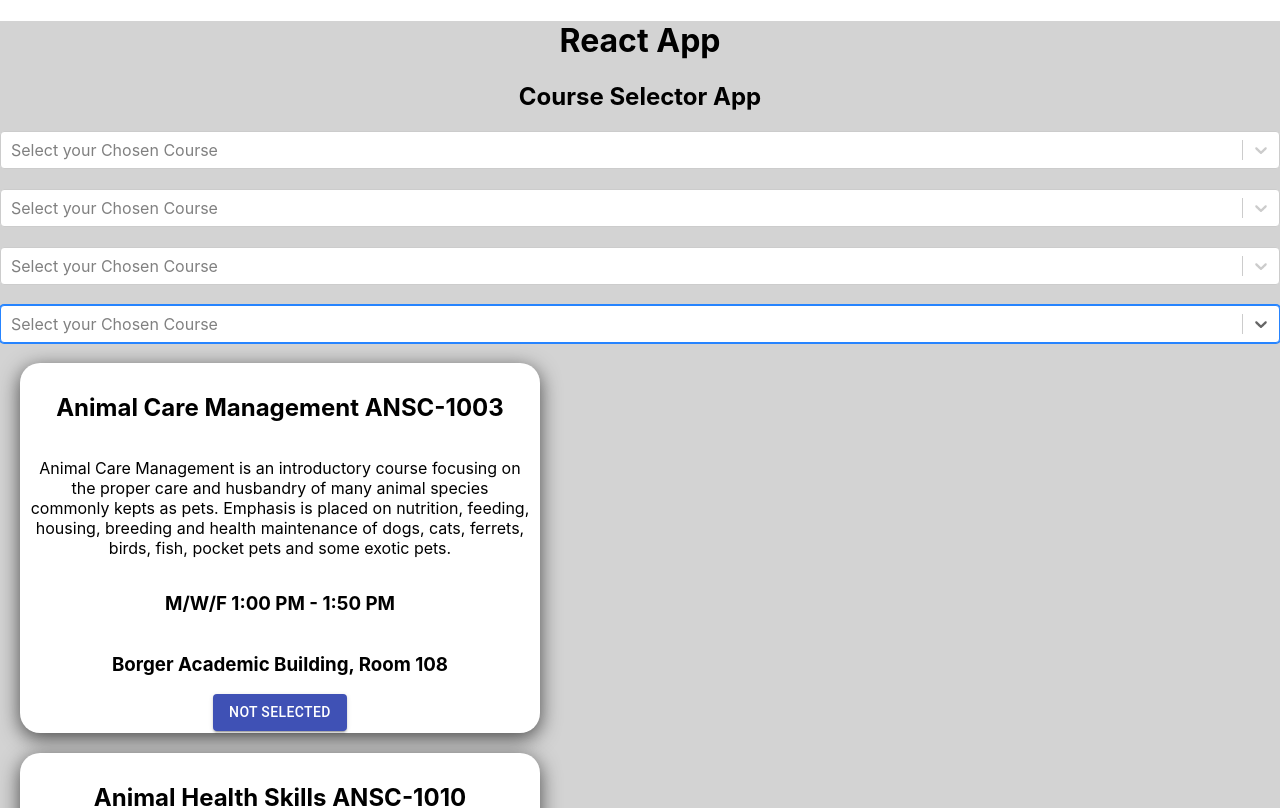
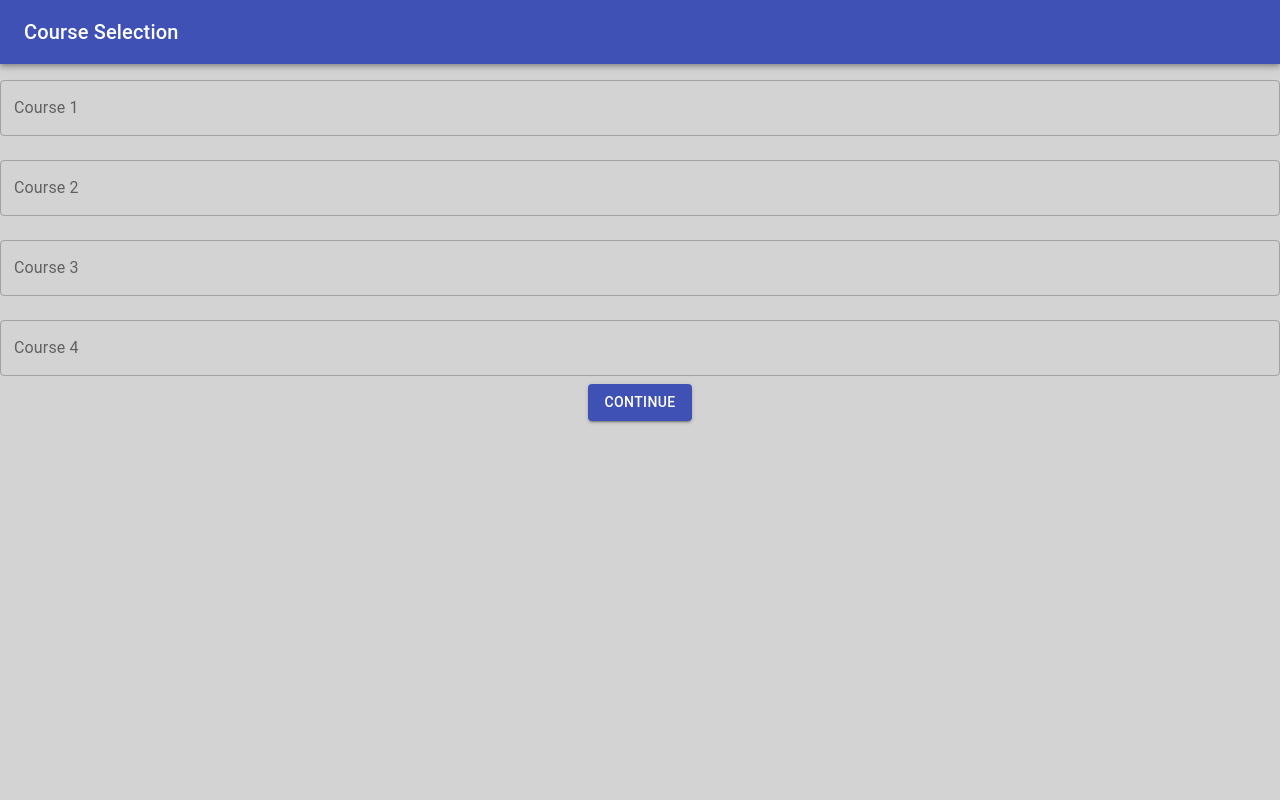
Before and after one commit to saiken86807/course-selector-app, a React (Create React App) app: page / in a window 1280 px wide. Shown: the top 808 px of the page. Built offline with nearby package versions, Linux system fonts and the light colour scheme.

Commit message:
created simple appbar/navbar to start

```diff
--- a/src/App.js
+++ b/src/App.js
@@ -3,16 +3,23 @@ import './App.css';
 import CourseList from './CatalogComponents/CourseList';
 import { CourseProvider } from './CatalogComponents/CourseCatalog';
 import Dropdown from './CatalogComponents/DropdownMenu';
+import ClassSelectionForm from './Form Components/ClassSelectionForm';
+import Toolbar from '@material-ui/core/Toolbar';
+import Typography from '@material-ui/core/Typography';
+import AppBar from '@material-ui/core/AppBar';
 
 function App() {
 	return (
 		<div className="App">
-			<h1>React App</h1>
-			<h2>Course Selector App</h2>
+			<AppBar title="Enter your selected courses" position="static">
+				<Toolbar>
+					<Typography variant="h6">Course Selection</Typography>
+				</Toolbar>
+			</AppBar>
 			<CourseProvider>
-				<Dropdown />
-
-				<CourseList />
+				{/* <Dropdown /> */}
+				<ClassSelectionForm />
+				{/* <CourseList /> */}
 			</CourseProvider>
 		</div>
 	);
```
